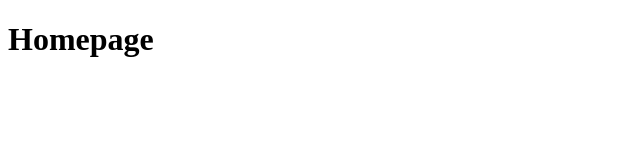
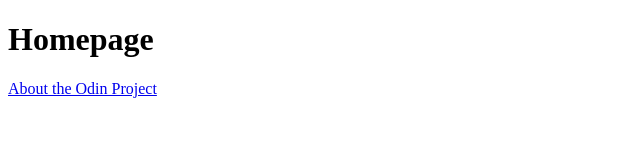
Before and after one commit to FoDeveloper/MyFirstSite, a plain HTML site: page odin-links-and-images/index.html in a window 1280 px wide. Shown: the whole page, without its empty margins (0-640 px from the left). Drawn offline with Linux system fonts and the light colour scheme.

Commit message:
Updated index.html to include target location = blank

```diff
--- a/odin-links-and-images/index.html
+++ b/odin-links-and-images/index.html
@@ -7,5 +7,6 @@
 
 <body>
     <h1> Homepage </h1>
+    <a href="https://www.theodinproject.com/about" target="_blank" rel="noopener noreferrer"> About the Odin Project </a>
 </body>
 </html>
```
